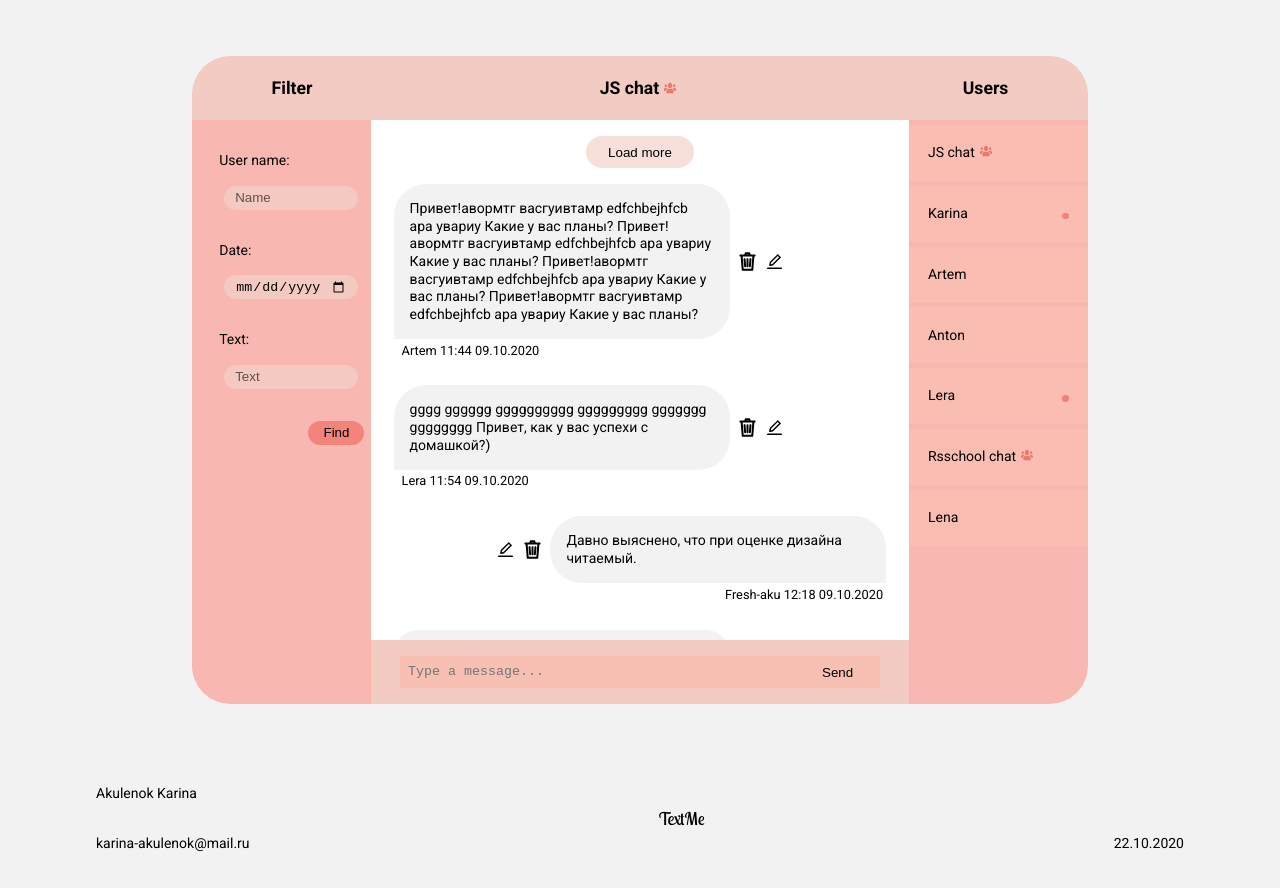
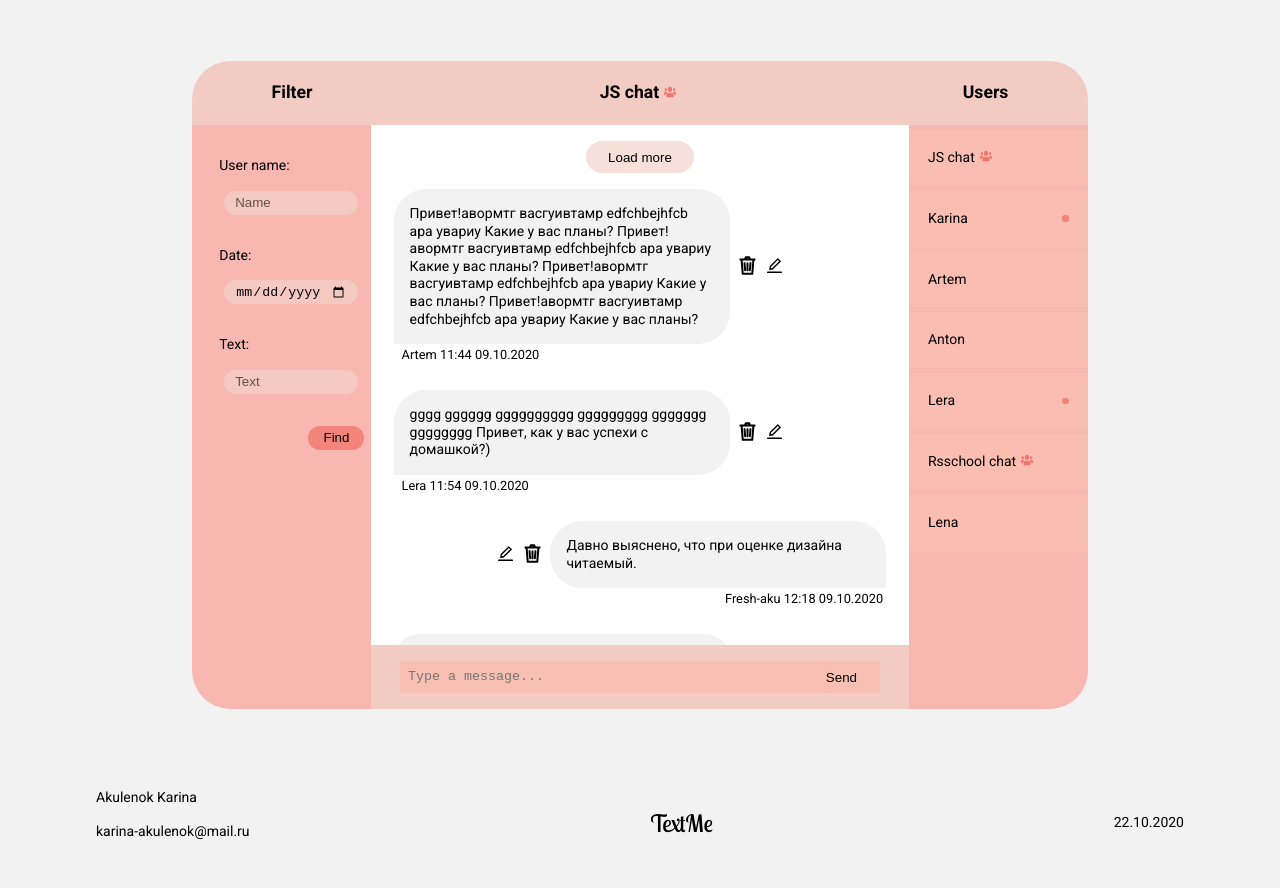
Before and after one commit to Freshaku/JS_Camping, a plain HTML site: page UI/index.html in a window 1280 px wide. Shown: the part 91-979 px from the top of the page. Drawn offline with Linux system fonts and the light colour scheme.

Commit message:
fix margin

```diff
--- a/UI/style.css
+++ b/UI/style.css
@@ -38,15 +38,15 @@ textarea:focus {
     display: flex;
     align-items: center;
     justify-content: space-between;
-    margin: 3rem 5%;
+    margin: 3rem 6rem;
 }
 
 .logo{
     font-family: 'Lobster Two', cursive;
     font-style: normal;
     font-weight: normal;
-    font-size: 1.1rem;
-    line-height: 1.2rem;
+    font-size: 1.5rem;
+    line-height: 1.5rem;
 }
 
 .nav-item{
@@ -264,13 +264,14 @@ input::-moz-placeholder{
 }
 
 .send-btn{
-    width: 20%;
+    width: 4rem;
     height: 2rem;
     background: rgba(249, 190, 177, 0.85);
     border: none;
+    display: flex;
     margin-top: 1rem;
-    margin-bottom: 1rem;
     margin-right: 1.8rem;
+    align-items: center;
     text-align: center;
 }
 
@@ -292,11 +293,15 @@ input::-moz-placeholder{
     height: 3.5rem;
     text-align: left;
     margin-top: 0.3rem;
-    padding: 1.2rem;
+    /* padding-left: 1.2rem; */
     display: flex;
     justify-content: space-between;
     align-items: center;
     cursor: pointer;
+}
+
+.name-of-chat{
+    margin-left: 1.2rem;
 }
 
 .chat-icon{
@@ -308,7 +313,9 @@ input::-moz-placeholder{
     border-radius: 50%;
     width: 0.4rem;
     height: 0.4rem;
-    margin-top: 0.3rem;
+    display: flex;
+    align-items: center;
+    margin-right: 1.2rem;
 }
 
 .users:hover{
@@ -324,7 +331,9 @@ input::-moz-placeholder{
 }
 
 .author-text{
-    margin-bottom: 2rem;
+    display: flex;
+    flex-direction: column;
+    margin-bottom: 1rem;
 }
 
 .author-link{
@@ -337,11 +346,13 @@ input::-moz-placeholder{
 }
 
 .date-was-made{
-    margin-top: 3.2rem;
-    margin-right: 0;
+    /* margin-top: 3.2rem;
+    margin-right: 0; */
+    display: flex;
+    align-items: flex-end;
 }
 
-@media(max-width: 1100px){
+@media screen and (max-width: 1100px){
     .find-input{
         margin-left: 1.5rem;
     }
@@ -355,7 +366,7 @@ input::-moz-placeholder{
     }
 }
 
-@media(max-width: 992px){
+@media screen and (max-width: 992px){
     .find-input{
         margin-left: 1rem;
     }
@@ -383,7 +394,7 @@ input::-moz-placeholder{
     }
 }
 
-@media(max-width: 800px){
+@media screen and (max-width: 800px){
     .find-input{
         margin-left: 0.2rem;
     }
@@ -418,7 +429,7 @@ input::-moz-placeholder{
     }
 }
 
-@media(max-width: 768px){
+@media screen and (max-width: 768px){
     .right-side{
         display: none;
     }
```
